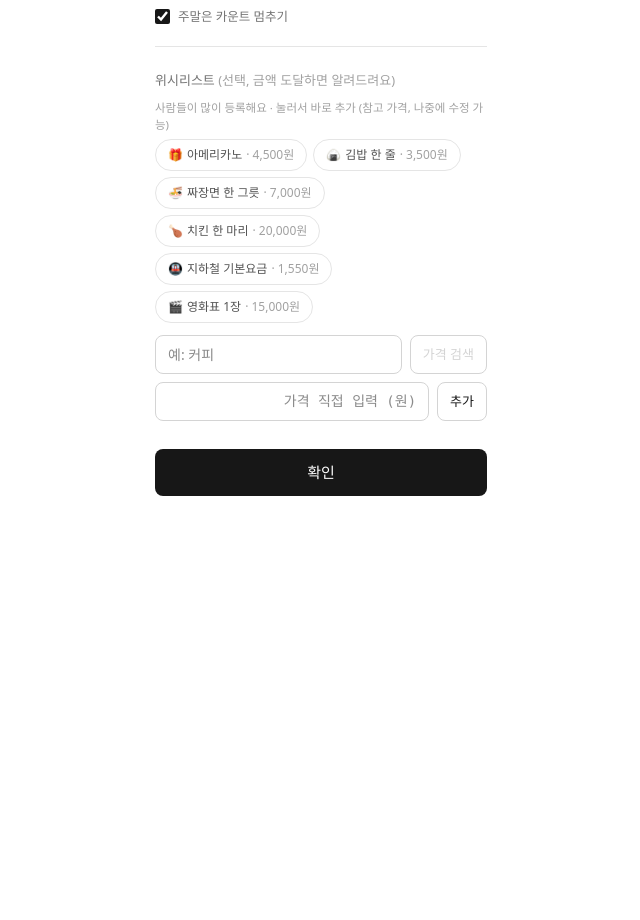
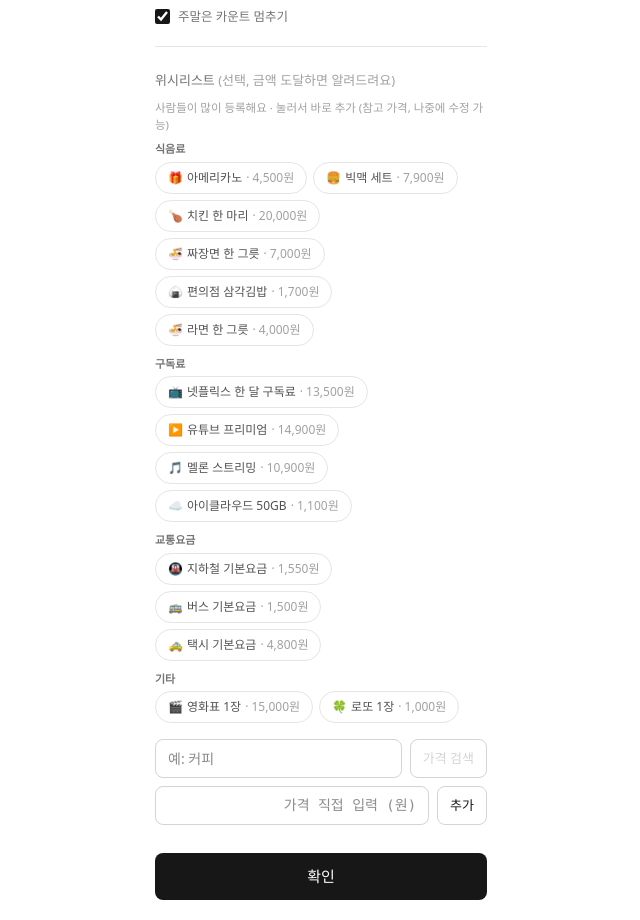
Before and after one commit to Namsanii/salarymeter, a Next.js app: page / in a window 1280 px wide. Shown: the part 404-1324 px from the top of the page, without its empty margins (319-959 px from the left). Before the commit the page ends 988 px from the top, so only its background shows below. Built offline with nearby package versions, Linux system fonts and the light colour scheme.

Commit message:
group suggested items by category

```diff
--- a/components/salarymeter.tsx
+++ b/components/salarymeter.tsx
@@ -155,6 +155,15 @@ const EMOJI_MAP: [string, string][] = [
   ["짜장면", "🍜"],
   ["영화", "🎬"],
   ["지하철", "🚇"],
+  ["버스", "🚌"],
+  ["택시", "🚕"],
+  ["라면", "🍜"],
+  ["넷플릭스", "📺"],
+  ["로또", "🍀"],
+  ["빅맥", "🍔"],
+  ["유튜브", "▶️"],
+  ["멜론", "🎵"],
+  ["아이클라우드", "☁️"],
 ];
 
 function getEmoji(name: string): string {
@@ -162,15 +171,43 @@ function getEmoji(name: string): string {
   return found ? found[1] : "🎁";
 }
 
-const SUGGESTED_ITEMS: { name: string; price: number }[] = [
+const SUGGESTED_GROUPS: { category: string; items: { name: string; price: number }[] }[] = [
+  {
+    category: "식음료",
+    items: [
       { name: "아메리카노", price: 4500 },
-  { name: "김밥 한 줄", price: 3500 },
+      { name: "빅맥 세트", price: 7900 },
+      { name: "치킨 한 마리", price: 20000 },
       { name: "짜장면 한 그릇", price: 7000 },
-  { name: "치킨 한 마리", price: 20000 },
+      { name: "편의점 삼각김밥", price: 1700 },
+      { name: "라면 한 그릇", price: 4000 },
+    ],
+  },
+  {
+    category: "구독료",
+    items: [
+      { name: "넷플릭스 한 달 구독료", price: 13500 },
+      { name: "유튜브 프리미엄", price: 14900 },
+      { name: "멜론 스트리밍", price: 10900 },
+      { name: "아이클라우드 50GB", price: 1100 },
+    ],
+  },
+  {
+    category: "교통요금",
+    items: [
       { name: "지하철 기본요금", price: 1550 },
+      { name: "버스 기본요금", price: 1500 },
+      { name: "택시 기본요금", price: 4800 },
+    ],
+  },
+  {
+    category: "기타",
+    items: [
       { name: "영화표 1장", price: 15000 },
+      { name: "로또 1장", price: 1000 },
+    ],
+  },
 ];
-
 const CONFETTI_EMOJIS = ["🎉", "✨", "🎊", "⭐️", "💛", "💫"];
 
 interface WishItem {
@@ -686,12 +723,18 @@ export default function SalaryMeter() {
             위시리스트 <span className="text-neutral-400">(선택, 금액 도달하면 알려드려요)</span>
           </label>
 
-          <div className="mb-3">
-            <div className="text-[11.5px] text-neutral-400 mb-1.5">
+          <div className="mb-4">
+            <div className="text-[11.5px] text-neutral-400 mb-2">
               사람들이 많이 등록해요 · 눌러서 바로 추가 (참고 가격, 나중에 수정 가능)
             </div>
+            <div className="space-y-2.5">
+              {SUGGESTED_GROUPS.map((g) => (
+                <div key={g.category}>
+                  <div className="text-[11px] font-semibold text-neutral-500 mb-1">
+                    {g.category}
+                  </div>
                   <div className="flex flex-wrap gap-1.5">
-              {SUGGESTED_ITEMS.map((s) => (
+                    {g.items.map((s) => (
                       <button
                         key={s.name}
                         type="button"
@@ -702,6 +745,9 @@ export default function SalaryMeter() {
                         <span>{s.name}</span>
                         <span className="text-neutral-400">· {fmtWon(s.price)}원</span>
                       </button>
+                    ))}
+                  </div>
+                </div>
               ))}
             </div>
           </div>
```
Lines whose indentation alone changed are shown as unchanged.
